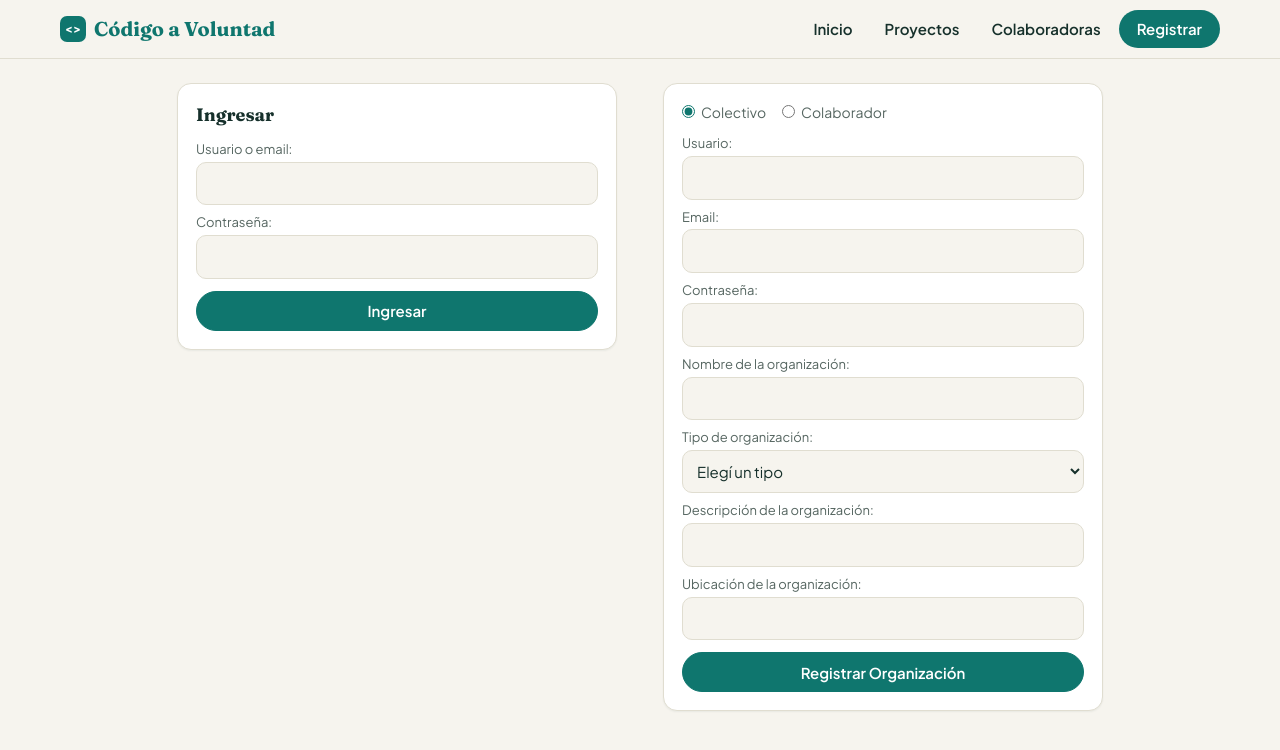
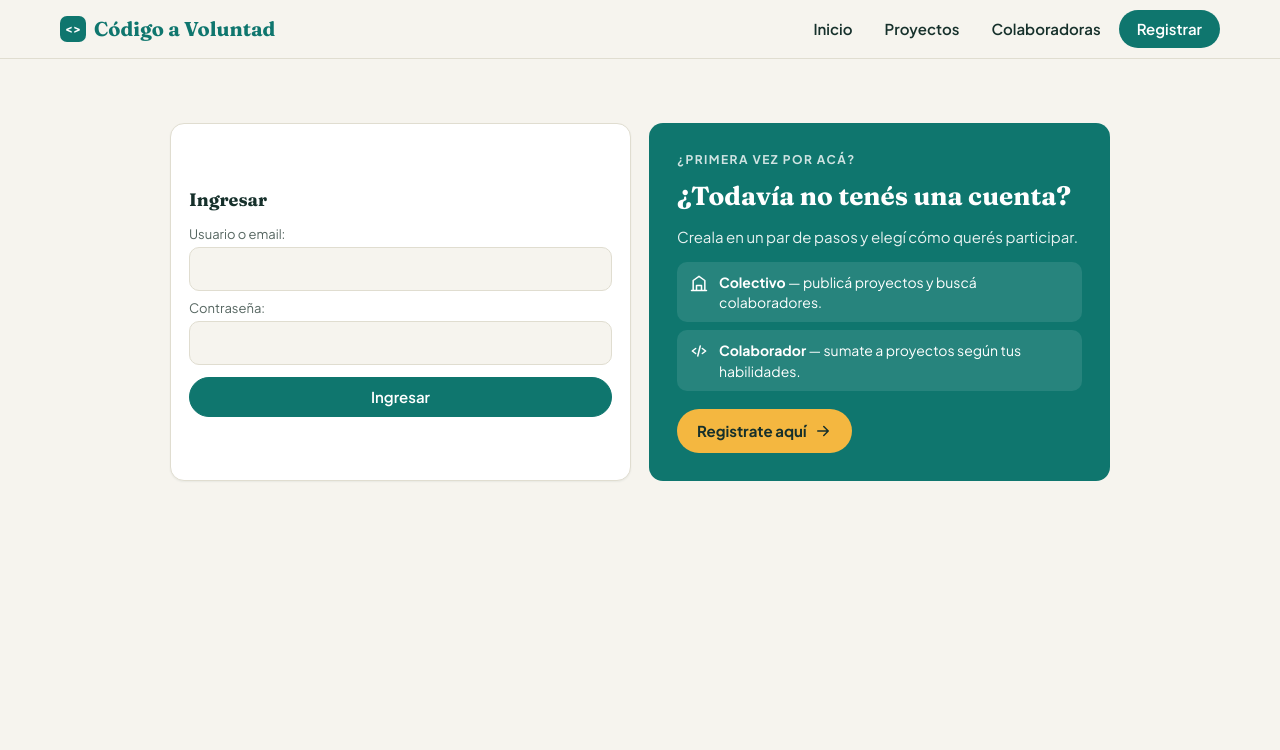
Before and after one commit to luchoetapia/tp_ddso_grupo_4, a Next.js app in the folder frontend/: page /ingresar in a window 1280 px wide. Shown: the top 750 px of the page. Built offline with nearby package versions, Linux system fonts and the light colour scheme.

Commit message:
Actualizar login y crear pagina de registro

```diff
--- a/frontend/src/app/ingresar/page.jsx
+++ b/frontend/src/app/ingresar/page.jsx
@@ -1,4 +1,4 @@
-import Ingreso from "@/views/Ingreso";
+import Ingreso from "@/views/sesion/Ingreso";
 
 export default function IngresoPage() {
     return <Ingreso />;
--- /dev/null
+++ b/frontend/src/app/registro/page.jsx
@@ -0,0 +1,5 @@
+import { Registro } from "@/views/sesion/Registro";
+
+export default function RegistroPage() {
+    return <Registro />
+}
--- a/frontend/src/components/ingresar/ingresar.jsx
+++ b/frontend/src/components/ingresar/ingresar.jsx
@@ -26,7 +26,7 @@ const Ingresar = () => {
     const estiloControl = 'w-full rounded-[10px] border border-border bg-bg p-2.5 text-[15px] text-text';
 
     return (
-        <section className="mx-auto flex w-full max-w-[440px] flex-col gap-3 rounded-[14px] border border-border bg-card p-[18px] shadow-[0_1px_2px_rgba(22,48,43,0.06)]">
+        <section className="flex w-full flex-col justify-center gap-3 rounded-[14px] border border-border bg-card p-[18px] shadow-[0_1px_2px_rgba(22,48,43,0.06)]">
             <h2 className="text-[18px] font-semibold text-text">Ingresar</h2>
             <form onSubmit={ingresarUsuario} className="flex flex-col gap-2">
                 <label className={estiloLabel}>Usuario o email:
--- /dev/null
+++ b/frontend/src/components/ingresar/invitacionRegistro.jsx
@@ -0,0 +1,45 @@
+import Link from 'next/link'
+
+const roles = [
+    {
+        titulo: 'Colectivo',
+        descripcion: 'publicá proyectos y buscá colaboradores.',
+        icono: 'M3 21h18M5 21V9l7-5 7 5v12M9 21v-6h6v6',
+    },
+    {
+        titulo: 'Colaborador',
+        descripcion: 'sumate a proyectos según tus habilidades.',
+        icono: 'M8 9l-4 3 4 3M16 9l4 3-4 3M13.5 6l-3 12',
+    },
+];
+
+const InvitacionRegistro = () => {
+    return (
+        <section className="flex flex-col justify-center gap-3.5 rounded-[14px] bg-accent p-7 text-on-accent">
+            <p className="text-[12px] font-bold uppercase tracking-[0.12em] opacity-80">¿Primera vez por acá?</p>
+            <h2 className="text-[26px] leading-[1.15]">¿Todavía no tenés una cuenta?</h2>
+            <p className="opacity-90">Creala en un par de pasos y elegí cómo querés participar.</p>
+
+            <ul className="flex flex-col gap-2">
+                {roles.map(({ titulo, descripcion, icono }) => (
+                    <li key={titulo} className="flex items-start gap-2.5 rounded-[10px] bg-on-accent/10 px-3 py-2.5 text-[14px]">
+                        <svg width="20" height="20" viewBox="0 0 24 24" aria-hidden="true" className="mt-px shrink-0">
+                            <path d={icono} fill="none" stroke="currentColor" strokeWidth="1.8" strokeLinecap="round" strokeLinejoin="round" />
+                        </svg>
+                        <span><strong className="font-bold">{titulo}</strong> — {descripcion}</span>
+                    </li>
+                ))}
+            </ul>
+
+            {/* Texto oscuro fijo: el amarillo es igual en modo claro y oscuro */}
+            <Link href="/registro" className="mt-1 inline-flex min-h-11 items-center justify-center gap-2 self-start rounded-full bg-highlight px-5 py-2.5 font-bold text-[#16302b] hover:opacity-90 max-md:self-stretch">
+                Registrate aquí
+                <svg width="18" height="18" viewBox="0 0 24 24" aria-hidden="true">
+                    <path d="M5 12h14M13 6l6 6-6 6" fill="none" stroke="currentColor" strokeWidth="2" strokeLinecap="round" strokeLinejoin="round" />
+                </svg>
+            </Link>
+        </section>
+    );
+};
+
+export default InvitacionRegistro;
--- a/frontend/src/views/Ingreso.jsx
+++ /dev/null
@@ -1,16 +0,0 @@
-import Ingresar from "@/components/ingresar/ingresar";
-import Registrar from "@/components/ingresar/registrar";
-
-export default function Ingreso() {
-    return (
-        <div className="flex flex-col md:flex-row gap-8 justify-center items-start">
-            <div className="flex flex-col gap-6 flex-1">
-                <Ingresar />
-            </div>
-            <div className="flex flex-col gap-6 flex-1">
-                <Registrar />
-            </div>
-        </div>
-
-    );
-}
--- /dev/null
+++ b/frontend/src/views/sesion/Ingreso.jsx
@@ -0,0 +1,11 @@
+import Ingresar from "@/components/ingresar/ingresar";
+import InvitacionRegistro from "@/components/ingresar/invitacionRegistro";
+
+export default function Ingreso() {
+    return (
+        <div className="grid w-full items-stretch gap-[18px] py-6 md:grid-cols-2 md:py-10">
+            <Ingresar />
+            <InvitacionRegistro />
+        </div>
+    );
+}
--- /dev/null
+++ b/frontend/src/views/sesion/Registro.jsx
@@ -0,0 +1,85 @@
+'use client'
+
+import { useState } from "react"
+import { useRouter } from "next/navigation"
+import apiQuery from "@/services/api/apiQuery"
+import alertas from "@/services/alertas"
+
+const modelo_usuario = {
+    username: null,
+    password: null,
+    repeat_password: null,
+    email: null,
+    rol: null
+}
+
+const modelo_colaborador = {
+    usuario: null,
+    nombre: null,
+    apellido: null,
+    nombreFantasia: null,
+    pronombres: null,
+    cuentaGit: null,
+    presentacion: null
+}
+
+const modelo_colectivo = {
+    usuario: null,
+    nombre: null,
+    tipo: null,
+    ubicacion: null,
+    descripcion: null
+}
+
+export function Registro() {
+    const [usuario, setUsuario] = useState(modelo_usuario);
+    const [colaborador, setColaborador] = useState(modelo_colaborador);
+    const [colectivo, setColectivo] = useState(modelo_colectivo);
+    const router = useRouter();
+
+    const sinVacios = (datos) =>
+        Object.fromEntries(Object.entries(datos).filter(([, valor]) => valor !== null && valor !== ''));
+
+    const registrar = async (e) => {
+        e?.preventDefault();
+
+        if (usuario.password !== usuario.repeat_password) {
+            alertas.error('Las contraseñas no coinciden.');
+            return false;
+        }
+
+        const esColectivo = usuario.rol === 'colectivo';
+        const perfil = esColectivo ? colectivo : colaborador;
+        const setPerfil = esColectivo ? setColectivo : setColaborador;
+
+        try {
+            // Si un intento anterior ya creó el usuario (y falló el perfil), no se vuelve a registrar: daría 409
+            let idUsuario = perfil.usuario;
+            if (!idUsuario) {
+                const { username, password, email, rol } = usuario;
+                const data = await apiQuery.post('/auth/registro', { username, password, email, rol }, { mensajeError: 'No se pudo crear el usuario.' });
+                idUsuario = data.usuario.id;
+                setPerfil((anterior) => ({ ...anterior, usuario: idUsuario }));
+            }
+
+            const { usuario: _idUsuario, ...datosPerfil } = perfil;
+            await apiQuery.post(
+                esColectivo ? '/colectivos' : '/colaboradores',
+                sinVacios(datosPerfil),
+                { mensajeError: esColectivo ? 'No se pudo registrar la organización.' : 'No se pudo registrar el colaborador.' }
+            );
+
+            alertas.exito(esColectivo ? 'Organización registrada exitosamente' : 'Colaborador registrado exitosamente');
+            router.push('/');
+            return true;
+        } catch {
+            // apiQuery ya mostró la alerta con el error
+            return false;
+        }
+    };
+
+
+    return (
+        <div></div>
+    )
+}
```
